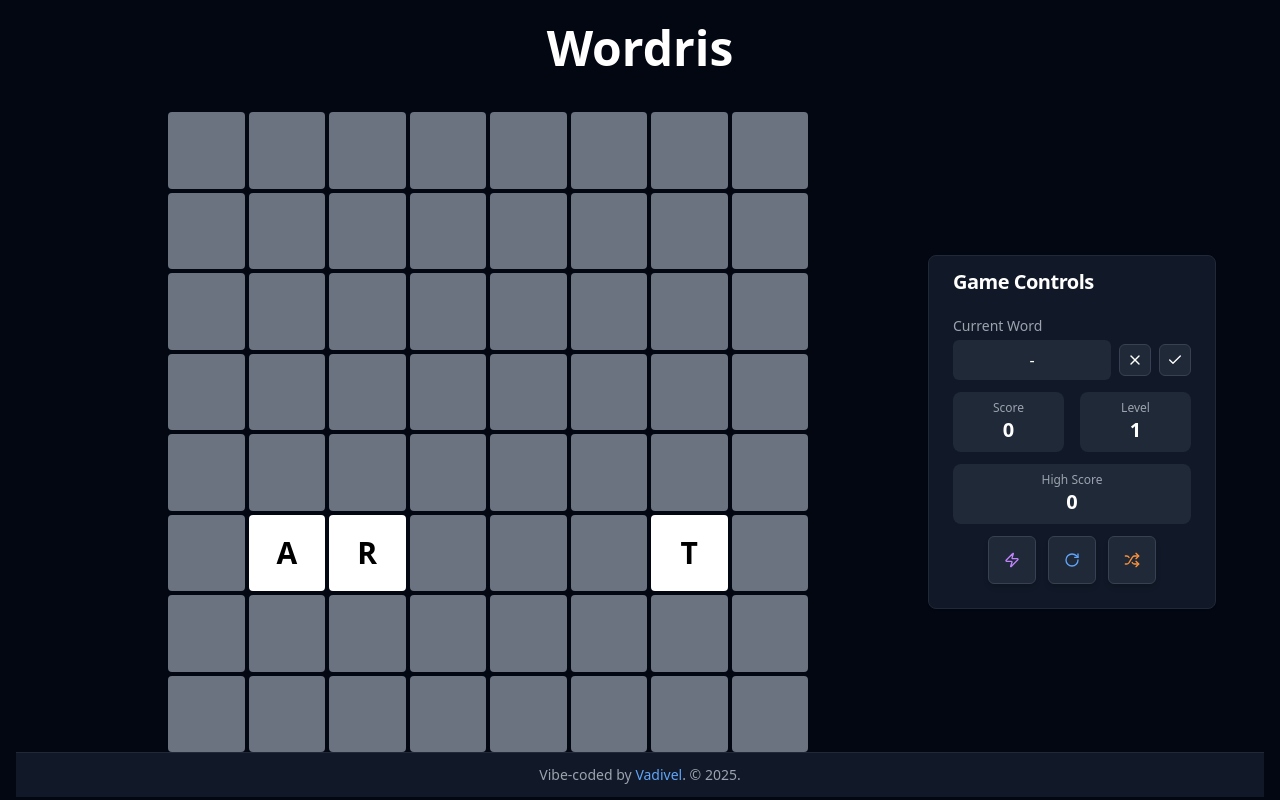
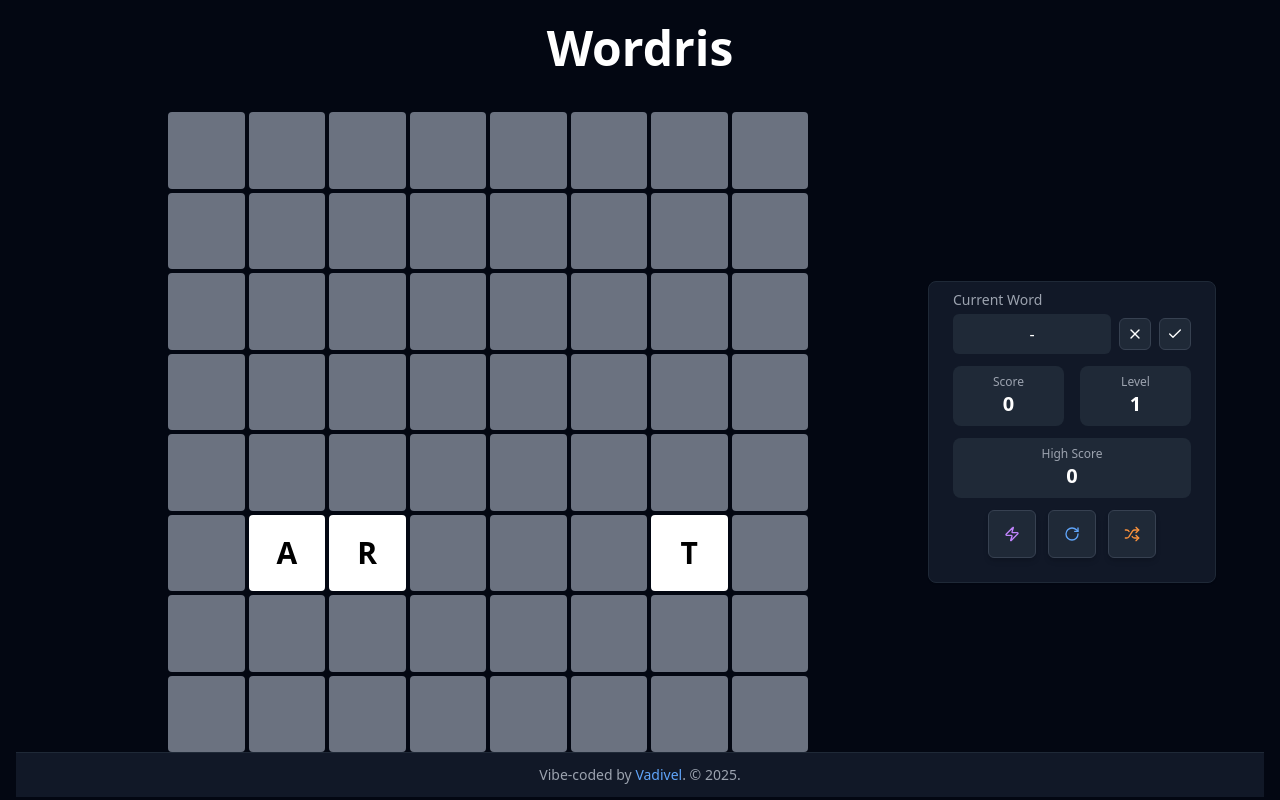
Before and after one commit to vmvadivel/wordris-falling-challenge, a React (Vite) app: page / in a window 1280 px wide. Built offline with nearby package versions, Linux system fonts and the light colour scheme.

Commit message:
Code edited in Lovable Code Editor
Edited UI in Lovable

```diff
--- a/src/pages/Index.tsx
+++ b/src/pages/Index.tsx
@@ -707,7 +707,7 @@ if (landedLetters.length > 0) {
       {/* Title Section - Responsive padding and margin */}
       <div className="text-center mb-4 md:mb-8 w-full max-w-6xl">
         <h1 className="text-3xl md:text-5xl font-bold text-white mb-2">Wordris</h1>
-       {/* <h2 className="text-sm md:text-lg text-gray-300">A falling letter challenge for your vocabulary!</h2> */}
+
       </div>
 
       {/* Game Container - Full height with flex grow */}
@@ -725,9 +725,7 @@ if (landedLetters.length > 0) {
 
         {/* Control Panel - Adaptive height and width */}
         <Card className="w-full lg:w-1/4 xl:w-72 bg-gray-900 border-gray-800 flex flex-col self-stretch lg:self-center max-h-[min(450px,65vh)] lg:max-h-[min(calc(100vh_-_14rem),650px)]">
-          <CardHeader className="py-2 md:py-3">
-            <CardTitle className="text-white text-xl">Game Controls</CardTitle>
-          </CardHeader>
+
           <CardContent className="space-y-3 flex-1 py-2 flex flex-col justify-between">
             {/* Current Word with Clear and Submit buttons */}
             <div className="space-y-1">
```
